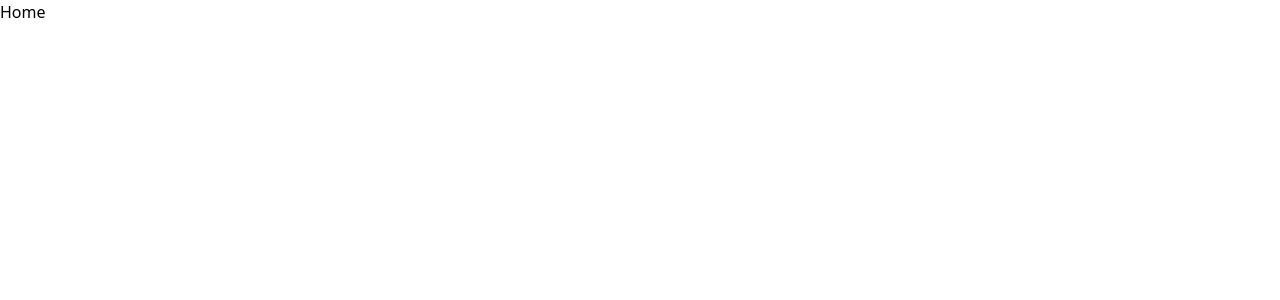
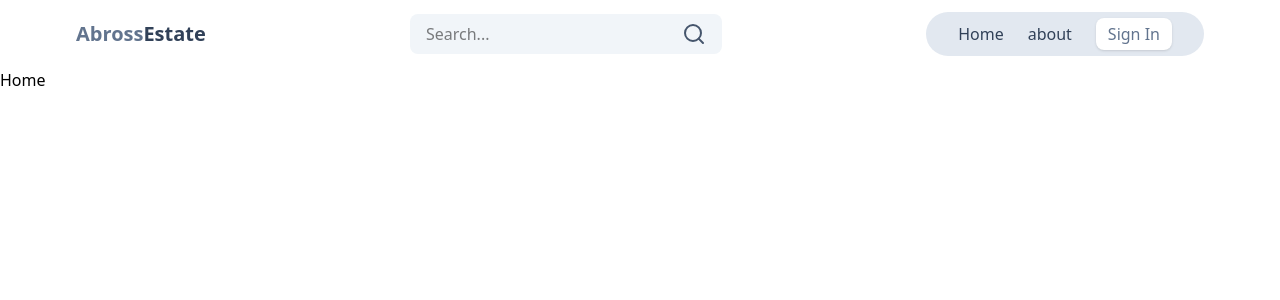
Before and after one commit to stpholise/mern-estate, a React (Vite) app in the folder client/: page / in a window 1280 px wide. Shown: the top 300 px of the page. Built offline with nearby package versions, Linux system fonts and the light colour scheme.

Commit message:
feature/header

```diff
--- a/client/package.json
+++ b/client/package.json
@@ -11,6 +11,8 @@
   },
   "dependencies": {
     "@tailwindcss/vite": "^4.1.18",
+    "lucide": "^0.570.0",
+    "lucide-react": "^0.570.0",
     "react": "^19.2.0",
     "react-dom": "^19.2.0",
     "react-router": "^7.13.0",
--- a/client/src/App.jsx
+++ b/client/src/App.jsx
@@ -4,10 +4,12 @@ import SignIn from "./pages/SignIn";
 import About from "./pages/About";
 import Profile from "./pages/Profile";
 import SignUp from "./pages/SignUp";
+import Header from "./components/layout/Header";
 
 const App = () => {
   return (
     <div>
+      <Header />
       <Routes>
         <Route index element={<Home />} />
         <Route path="signup" element={<SignUp />} />
--- /dev/null
+++ b/client/src/components/layout/Header.jsx
@@ -0,0 +1,68 @@
+import { Search } from "lucide-react";
+import { Link,  } from "react-router";
+import {  useState } from "react";
+
+const Header = () => {
+  const [searchTerm, setSearchTerm] = useState("");
+
+
+
+  const handleSubmit = (e) => {
+    e.preventDefault();
+  };
+
+  return (
+    <div className="sticky top-0 left-0 right-0 ">
+      <div className="flex justify-between items-center max-w-6xl mx-auto p-3">
+        <Link to="/">
+          <h1 className="font-bold text-sm sm:text-xl flex flex-wrap">
+            <span className="text-slate-500">Abross</span>
+            <span className="text-slate-700">Estate</span>
+          </h1>
+        </Link>
+        <form
+          onSubmit={handleSubmit}
+          className="bg-slate-100 py-2 px-4 rounded-lg flex items-center"
+        >
+          <input
+            type="text"
+            placeholder="Search..."
+            className="bg-transparent focus:outline-none w-24 sm:w-64"
+            value={searchTerm}
+            onChange={(e) => setSearchTerm(e.target.value)}
+          />
+          <button type="submit">
+            <Search className="text-slate-600" />
+          </button>
+        </form>
+        <nav className="flex items-center gap-4 lg:gap-6 font-medium bg-slate-200 rounded-3xl py-1.5 px-8">
+          {navItems.map((item) => (
+            <Link
+              to={item.url}
+              key={item.url}
+              className="hidden sm:inline text-slate-700 "
+            >
+              {item.title}
+            </Link>
+          ))}
+          <Link to={"/signin"} className=" text-slate-500 bg-white rounded-lg shadow-sm px-3 py-1">
+            Sign In
+          </Link>
+        </nav>
+      </div>
+    </div>
+  );
+};
+
+const navItems = [
+  {
+    url: "/",
+    title: "Home",
+  },
+  {
+    url: "/about",
+    title: "about",
+  },
+];
+
+export default Header;
```
Also changed, not shown: 1 other file (tests, documents, lock files or other folders).
